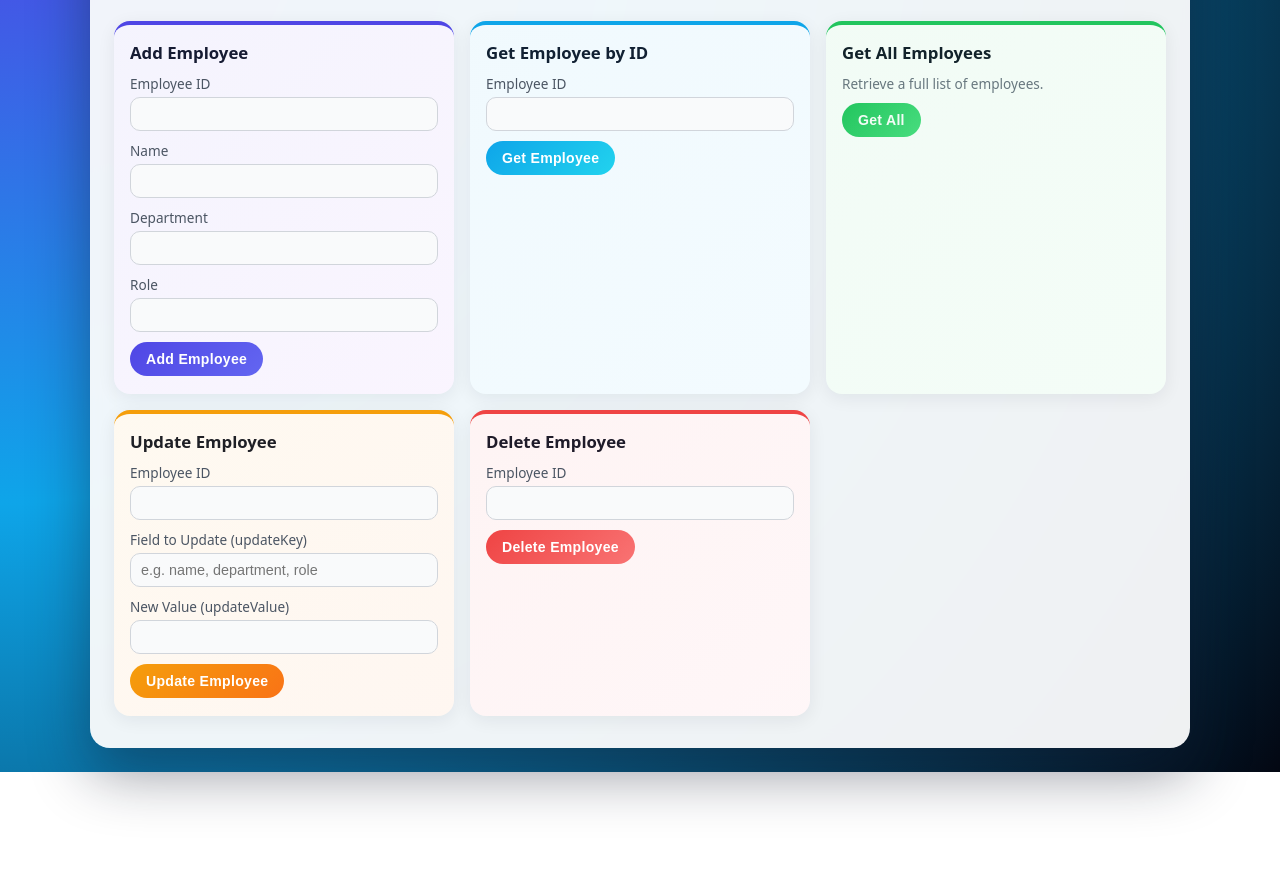
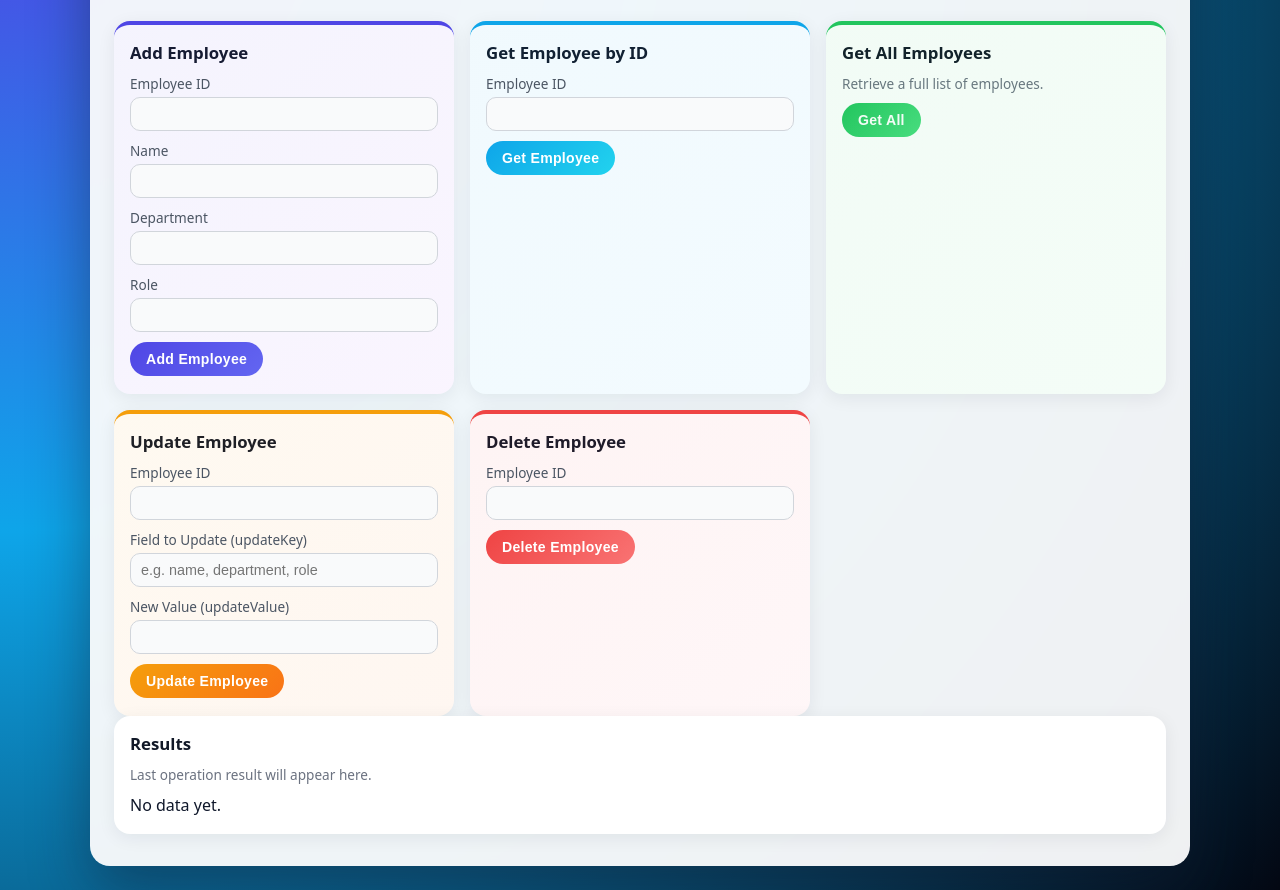
Before and after one commit to Ydeem/Cloud_git2, a plain HTML site: page index.html in a window 1280 px wide. Shown: the part 121-1011 px from the top of the page. Before the commit the page ends 893 px from the top, so only its background shows below. Drawn offline with Linux system fonts and the light colour scheme.

Commit message:
Update index.html

```diff
--- a/index.html
+++ b/index.html
@@ -67,7 +67,12 @@
           </div>
           <div class="form-group">
             <label for="updateKey">Field to Update (updateKey)</label>
-            <input type="text" id="updateKey" placeholder="e.g. name, department, role" required />
+            <input
+              type="text"
+              id="updateKey"
+              placeholder="e.g. name, department, role"
+              required
+            />
           </div>
           <div class="form-group">
             <label for="updateValue">New Value (updateValue)</label>
@@ -90,6 +95,17 @@
       </section>
     </main>
 
+    <!-- Results / View Data -->
+    <section class="card full-width">
+      <h2>Results</h2>
+      <p id="resultsHint" class="card-subtitle">
+        Last operation result will appear here.
+      </p>
+      <div id="resultsContent" class="results-content">
+        No data yet.
+      </div>
+    </section>
+
     <!-- Toast notifications -->
     <div id="toastContainer" class="toast-container"></div>
   </div>
```
